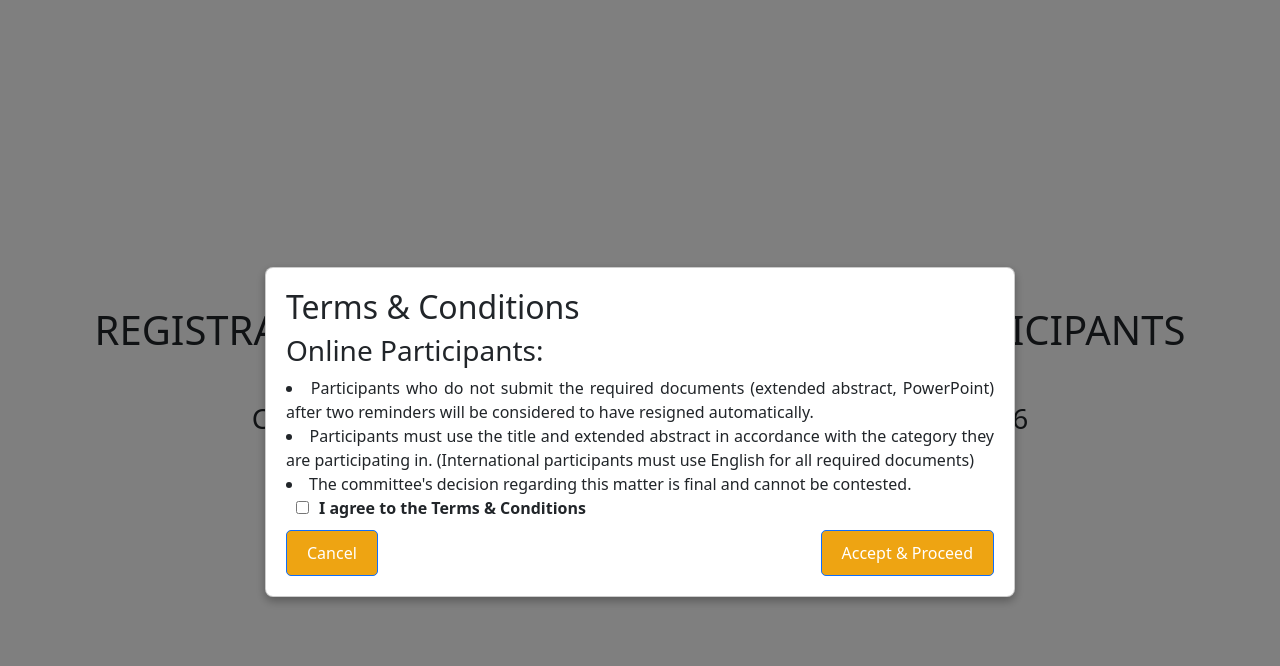
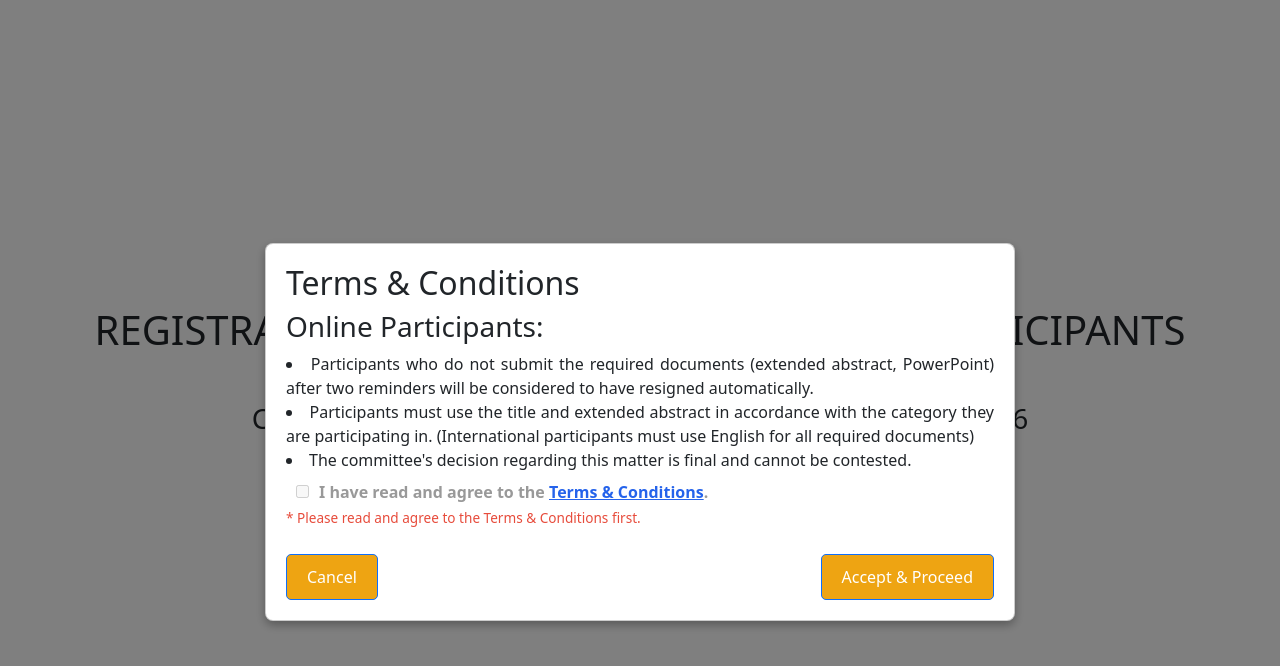
Before and after one commit to iysaofficial/registrasi-wice, a Next.js app: page /registration/homeinter in a window 1280 px wide. Both pictures are taken after a click on the link "Online Participant". Shown: the top 666 px of the page. Built offline with nearby package versions, Linux system fonts and the light colour scheme.

Commit message:
UPDATE REGIST FORM 2026

```diff
--- a/src/pages/registration/homeinter.js
+++ b/src/pages/registration/homeinter.js
@@ -4,13 +4,21 @@ import { useState, useEffect } from "react";
 function HomeInter() {
   const [showModal, setShowModal] = useState(false);
   const [termsAccepted, setTermsAccepted] = useState(false);
+  const [hasViewedTerms, setHasViewedTerms] = useState(false);
   const [redirectLink, setRedirectLink] = useState("");
   const [termsContent, setTermsContent] = useState("");
 
   const handleOpenModal = (link, terms) => {
-    setRedirectLink(link); // Set link tujuan redirect
-    setTermsContent(terms); // Set isi terms sesuai pilihan
-    setShowModal(true); // Tampilkan modal
+    setRedirectLink(link);
+    setTermsContent(terms);
+    setTermsAccepted(false);
+    setHasViewedTerms(false);
+    setShowModal(true);
+  };
+
+  const handleViewTerms = () => {
+    window.open("https://drive.google.com/file/d/1KOtyI8EZO42INO4Q_IeiTmBQCc_8JtTl/view?usp=sharing", "_blank");
+    setHasViewedTerms(true);
   };
 
   const handleAccept = () => {
@@ -71,14 +79,25 @@ function HomeInter() {
           <div className="modal-content">
             <h2 className="text-4xl">Terms & Conditions</h2>
             <div>{termsContent}</div> {/* Isi dinamis */}
-            <div className="checkbox">
+            <div className="checkbox mt-2">
               <input
                 type="checkbox"
                 id="terms"
                 checked={termsAccepted}
+                disabled={!hasViewedTerms}
                 onChange={(e) => setTermsAccepted(e.target.checked)}
               />
-              <label htmlFor="terms"> I agree to the Terms & Conditions</label>
+              <label htmlFor="terms" style={{ color: !hasViewedTerms ? "#999" : "inherit" }}>
+                I have read and agree to the{" "}
+                <a href="#" style={{ color: "#2563eb" }} onClick={(e) => { e.preventDefault(); handleViewTerms(); }}>
+                  Terms & Conditions
+                </a>.
+              </label>
+              {!hasViewedTerms && (
+                <p style={{ color: "#e74c3c", fontSize: "0.85rem", marginTop: "4px" }}>
+                  * Please read and agree to the Terms & Conditions first.
+                </p>
+              )}
             </div>
             <div className="modal-actions">
               <button
--- a/src/pages/registration/indo-offline.js
+++ b/src/pages/registration/indo-offline.js
@@ -649,7 +649,7 @@ function IndonesiaOffline() {
               {/* GENERAL INFORMATION END */}
 
               <div className="button">
-                <input type="submit" value="Submit" />
+                <input type="submit" value="SUBMIT FORM" />
               </div>
             </form>
             {/* Loader dan Status Message */}
--- a/src/pages/registration/indo-online.js
+++ b/src/pages/registration/indo-online.js
@@ -650,7 +650,7 @@ function IndonesiaOnline() {
               {/* GENERAL INFORMATION END */}
 
               <div className="button">
-                <input type="submit" value="Submit" />
+                <input type="submit" value="SUBMIT FORM" />
               </div>
             </form>
 
--- a/src/pages/registration/inter-offline.js
+++ b/src/pages/registration/inter-offline.js
@@ -661,7 +661,7 @@ export default function InternationalOffline() {
                 </div>
               </div>
               <div className="button">
-                <input type="submit" value="submit" />
+                <input type="submit" value="SUBMIT FORM" />
               </div>
             </form>
 
--- a/src/pages/registration/inter-online.js
+++ b/src/pages/registration/inter-online.js
@@ -679,7 +679,7 @@ export default function InternationalOnline() {
                 </div>
               </div>
               <div className="button">
-                <input type="submit" value="submit" />
+              <input type="submit" value="SUBMIT FORM" />
               </div>
             </form>
 
```
Also changed, not shown: src/pages/registration/homeindo.js (+24 -4 lines), 1 other file (tests, documents, lock files or other folders).
